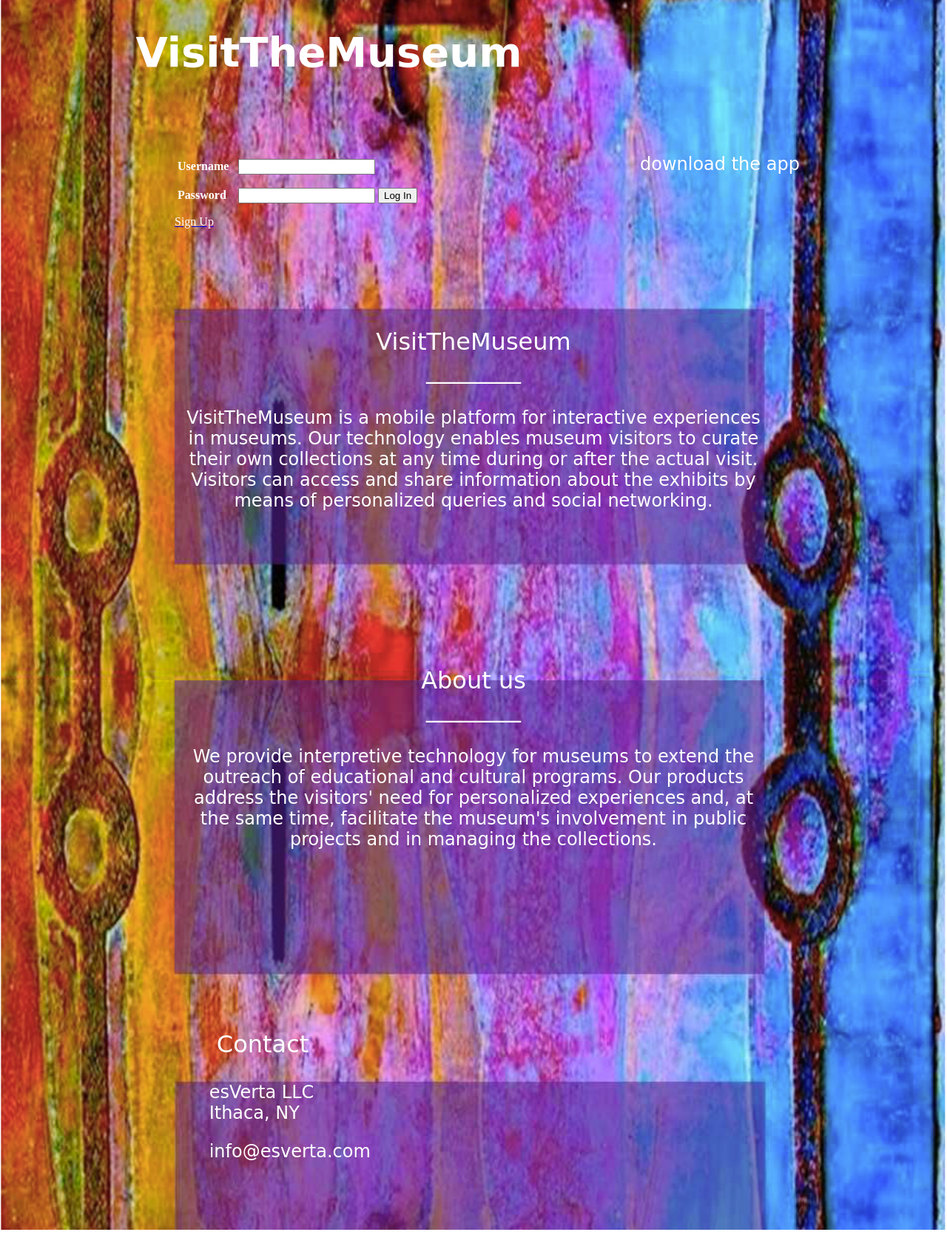
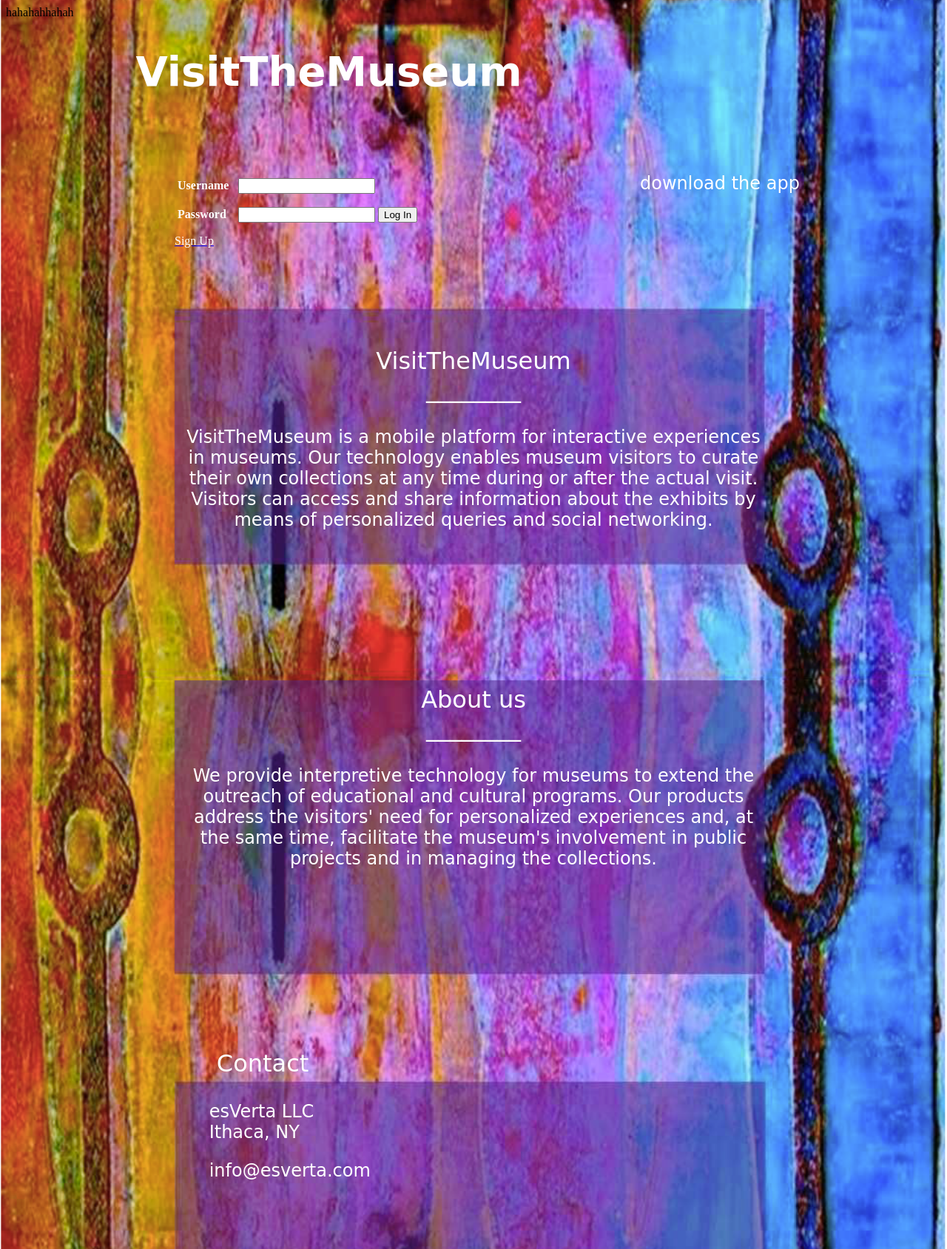
Before and after one commit to sundusundu/www, a PHP site: page / in a window 1280 px wide. Shown: the whole page at 74% size. Before the commit the page ends 1663 px from the top, so only its background shows below. Run offline with PHP 8.4, Linux system fonts and the light colour scheme; data that the repository does not hold is empty.

Commit message:
my 9th check-in

```diff
--- a/index.php
+++ b/index.php
@@ -4,6 +4,7 @@
   session_start();
   error_reporting(0);
   $error_msg = "";
+  echo 'hahahahhahah';
 echo $_SERVER['aalio1rdc2w9hm.c6nr3pcl42so.us-west-2.rds.amazonaws.com'];
 
   if (!isset($_SESSION['user_id'])) {
```
